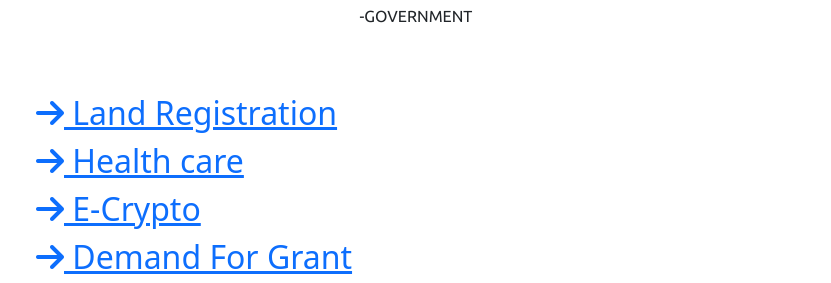
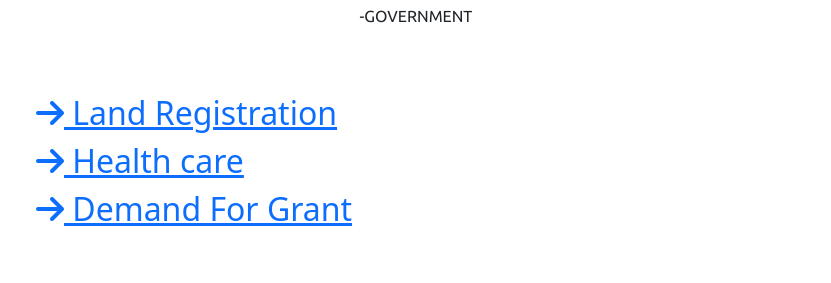
Before and after one commit to judhisthir/ravi-blockchain, a plain HTML site: page index.html in a window 1280 px wide. Shown: the part 1339-1622 px from the top of the page, without its empty margins (224-1055 px from the left). Drawn offline with nearby package versions, Linux system fonts and the light colour scheme.

Commit message:
del ecrypto

```diff
--- a/index.html
+++ b/index.html
@@ -80,7 +80,7 @@
         <li class="sec3li"><a href="https://main.mohfw.gov.in/digital-payment"><i class="fa-solid fa-arrow-right"></i>   Health care</a></li>
         <!-- <li class="sec3li"><a href="https://www.insightsonindia.com/2021/10/16/e-voting-in-india-faces-the-political-technological-and-security-concerns-but-it-is-nevertheless-the-future-of-voting-in-elections-critically-analyse/"><i class="fa-solid fa-arrow-right"></i>   E-Voting</a></li> -->
         <!-- <li class="sec3li"><a href="https://www.india.gov.in/e-form-identity-card-government-employees"><i class="fa-solid fa-arrow-right"></i>   E-Identity</a></li> -->
-        <li class="sec3li"><a href="https://simpleswap.io/blog/crypto-in-india"><i class="fa-solid fa-arrow-right"></i> E-Crypto</a></li>
+        <!-- <li class="sec3li"><a href="https://simpleswap.io/blog/crypto-in-india"><i class="fa-solid fa-arrow-right"></i> E-Crypto</a></li> -->
         <li class="sec3li"><a href="https://main.mohfw.gov.in/digital-payment"><i class="fa-solid fa-arrow-right"></i> Demand For Grant</a></li>
         <!-- <li class="sec3li"><a href="https://www.aalpha.net/articles/how-much-does-blockchain-development-cost/"><i class="fa-solid fa-arrow-right"></i> Funds alloted</a></li> -->
     </ul>
```
